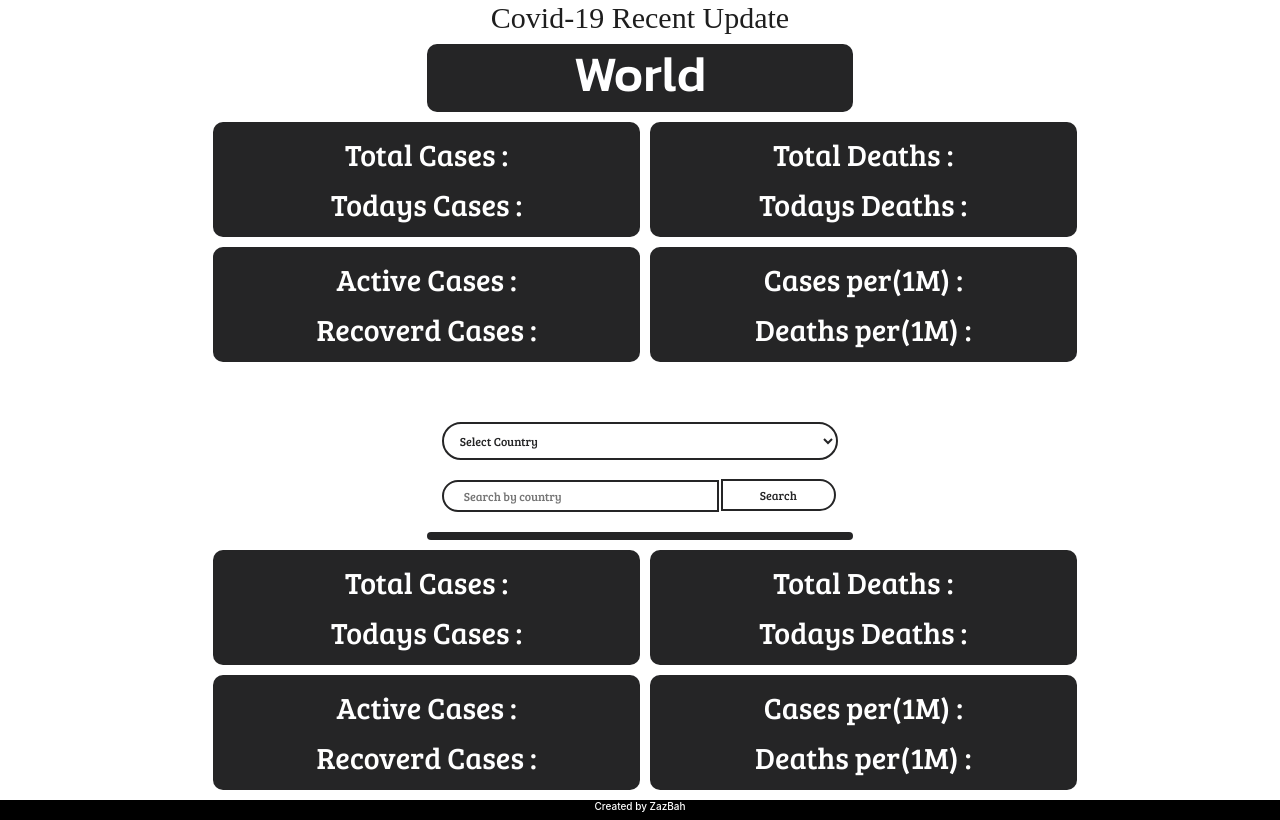
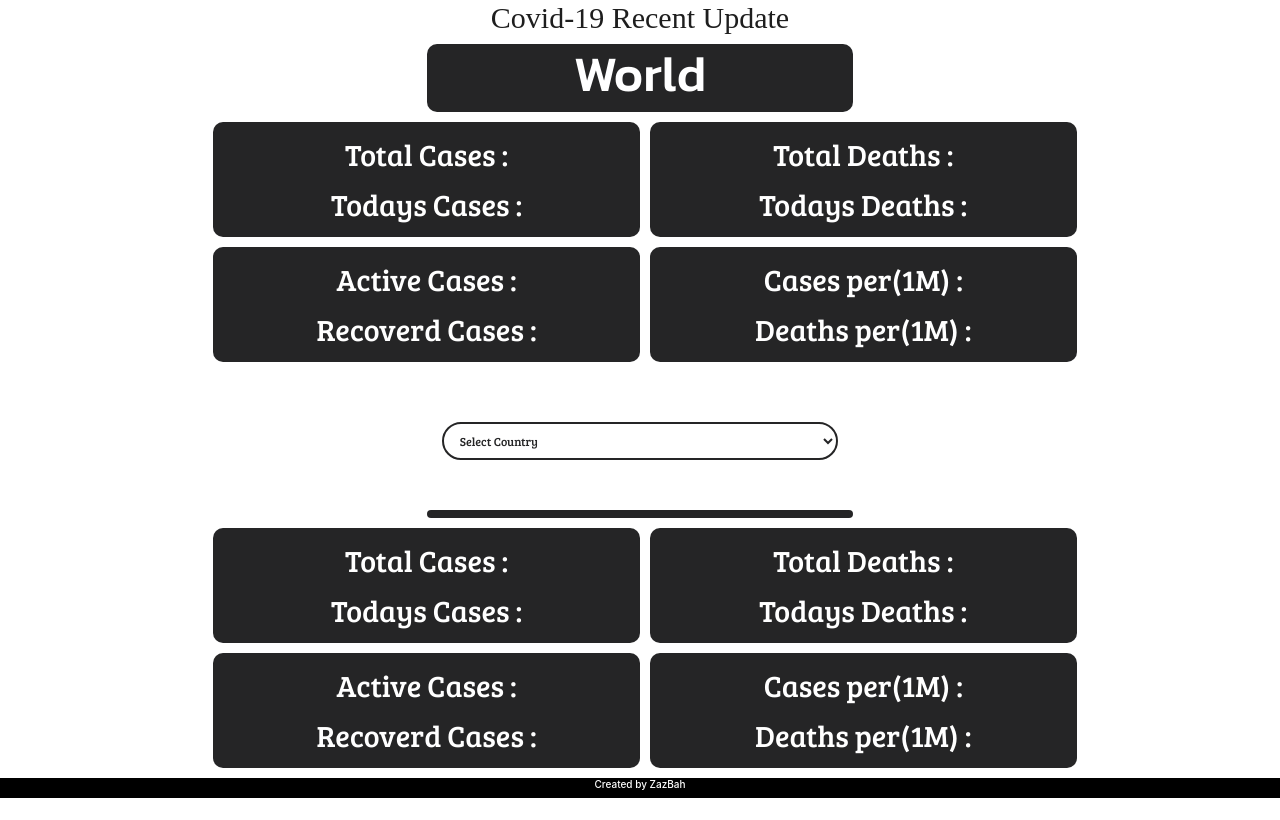
Before and after one commit to ZazBah/Covid-19, a plain HTML site: page index.html in a window 1280 px wide. Drawn offline with nearby package versions, Linux system fonts and the light colour scheme; no server answers; a web font is replaced by a local one.

Commit message:
search Button removed

```diff
--- a/asset/css/style.css
+++ b/asset/css/style.css
@@ -39,53 +39,6 @@
 }
 .margin-top{
     margin-top: 50px;
-}
-.search-bar-div{
-    width: 100%;
-    padding-top: 20px;
-    padding-bottom: 20px;
-}
-.search-input{
-    width: 70%;
-    margin-right: 0px !important;
-    padding-top: 5px;
-    padding-bottom: 5px;
-    border-top-left-radius: 50px;
-    border-bottom-left-radius: 50px;
-    border-top-right-radius: 0px;
-    border-bottom-right-radius: 0px;
-    border: 2px solid #252526;
-    color: #252526;
-    outline: 0px;
-    padding-left: 20px;
-    font-size: 12px;
-    font-family: 'Bree Serif', serif;
-}
-.search-btn{
-    width: 29%;
-    background-color: white;
-    margin-left: 0px !important;
-    color: #252526;
-    border-top-left-radius: 0px;
-    border-bottom-left-radius: 0px;
-    border-top-right-radius: 0px;
-    border-bottom-right-radius: 0px;
-    padding-top: 5px !important;
-    padding-bottom: 5px !important;
-    border: 2px solid #252526;
-    outline: 0px;
-    margin-top: -3px !important;
-    margin-left: -3px !important;
-    border-top-left-radius: 0px;
-    border-bottom-left-radius: 0px;
-    border-top-right-radius: 50px;
-    border-bottom-right-radius: 50px;
-    transition: 0.3s;
-    font-size: 12px;
-    font-family: 'Bree Serif', serif;
-}
-.search-btn:hover{
-    background-color: #27AE60;
 }
 .form-control{
     width: 100%;
--- a/asset/js/javascript.js
+++ b/asset/js/javascript.js
@@ -5,12 +5,6 @@ window.onload = function (){
 
 function handleSelect(){
     let Country = $('#country').val();
-
-    dataFind(Country)
-}
-
-function handleSearch(){
-    let Country = $('#inputCountry').val()
 
     dataFind(Country)
 }
--- a/index.html
+++ b/index.html
@@ -72,16 +72,9 @@
                 <div class="col-10 offset-1 col-lg-4 offset-lg-4">
                     <select id="country" name="country" class="form-control" onchange="handleSelect()">
                         <option>Select Country</option>
-
                     </select>
                 </div>
-                <div class="col-10 offset-1 col-lg-4 offset-lg-4">
-                    <div class="search-bar-div">
-                        <input id="inputCountry" class="search-input" type="text" placeholder="Search by country">
-                        <div class="btn search-btn" onclick="handleSearch()">Search</div>
-                    </div>
-                </div>
-                <div class="col-10 offset-1 col-lg-4 offset-lg-4 div-style-1">
+                <div class="col-10 offset-1 col-lg-4 offset-lg-4 div-style-1 margin-top">
                     <h1 id="outputCountryName" class="heading-2"></h1>
                 </div>
                 <div class="col-10 offset-1 col-lg-4 offset-lg-2 div-style-1">
```
